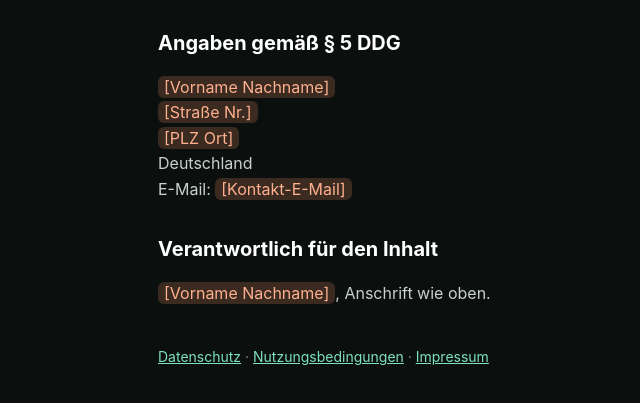
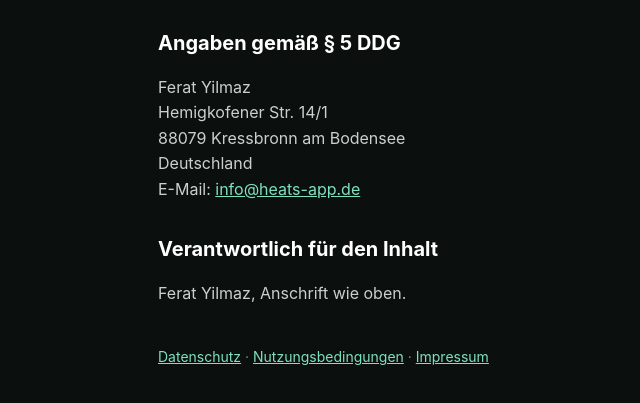
Before and after one commit to Heats-app/heats-app.github.io, a plain HTML site: page impressum.html in a window 1280 px wide. Shown: the part 187-590 px from the top of the page, without its empty margins (102-742 px from the left). Drawn offline with Linux system fonts and the light colour scheme.

Commit message:
Update impressum.html

```diff
--- a/impressum.html
+++ b/impressum.html
@@ -31,9 +31,9 @@
 <p class="stand">Stand: 10. November 2026</p>
 
 <h2>Angaben gemäß § 5 DDG</h2>
-<p><span class="platz">[Vorname Nachname]</span><br><span class="platz">[Straße Nr.]</span><br><span class="platz">[PLZ Ort]</span><br>Deutschland<br>E-Mail: <span class="platz">[Kontakt-E-Mail]</span></p>
+<p>Ferat Yilmaz<br>Hemigkofener Str. 14/1<br>88079 Kressbronn am Bodensee<br>Deutschland<br>E-Mail: <a href="mailto:info@heats-app.de">info@heats-app.de</a></p>
 <h2>Verantwortlich für den Inhalt</h2>
-<p><span class="platz">[Vorname Nachname]</span>, Anschrift wie oben.</p>
+<p>Ferat Yilmaz, Anschrift wie oben.</p>
 <p class="fuss"><a href="datenschutz.html">Datenschutz</a> · <a href="nutzungsbedingungen.html">Nutzungsbedingungen</a> · <a href="impressum.html">Impressum</a></p>
 </div>
 </body>
```
